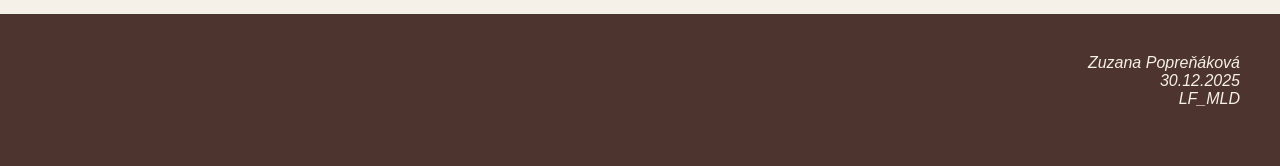
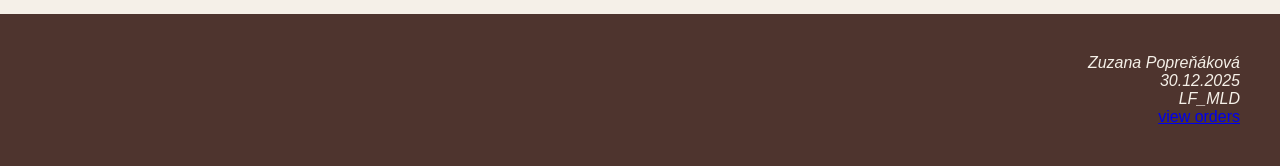
Before and after one commit to poprenakovazuzana/COFFEESHOP, a PHP site: page /index.php in a window 1280 px wide. Shown: the part 1284-1450 px from the top of the page. Before the commit the page ends 1390 px from the top, so only its background shows below. Run offline with PHP 8.4, Linux system fonts and the light colour scheme.

Commit message:
link to order page

```diff
--- a/components/footer.php
+++ b/components/footer.php
@@ -7,6 +7,9 @@
         LF_MLD
     </i>
 
+    <div>
+        <a href="/orders">view orders</a>
+    </div>
 
 
 </footer>
```
